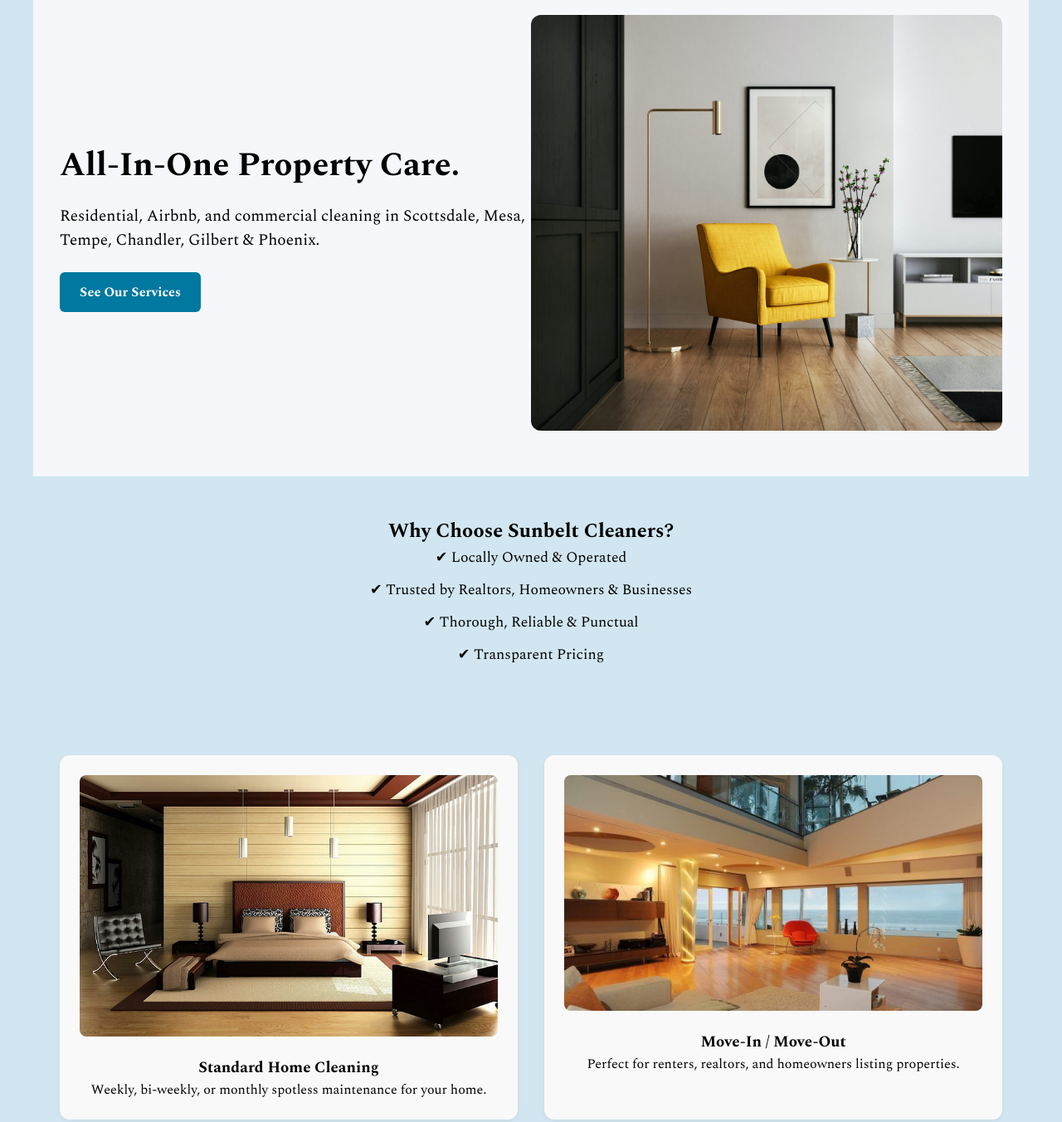
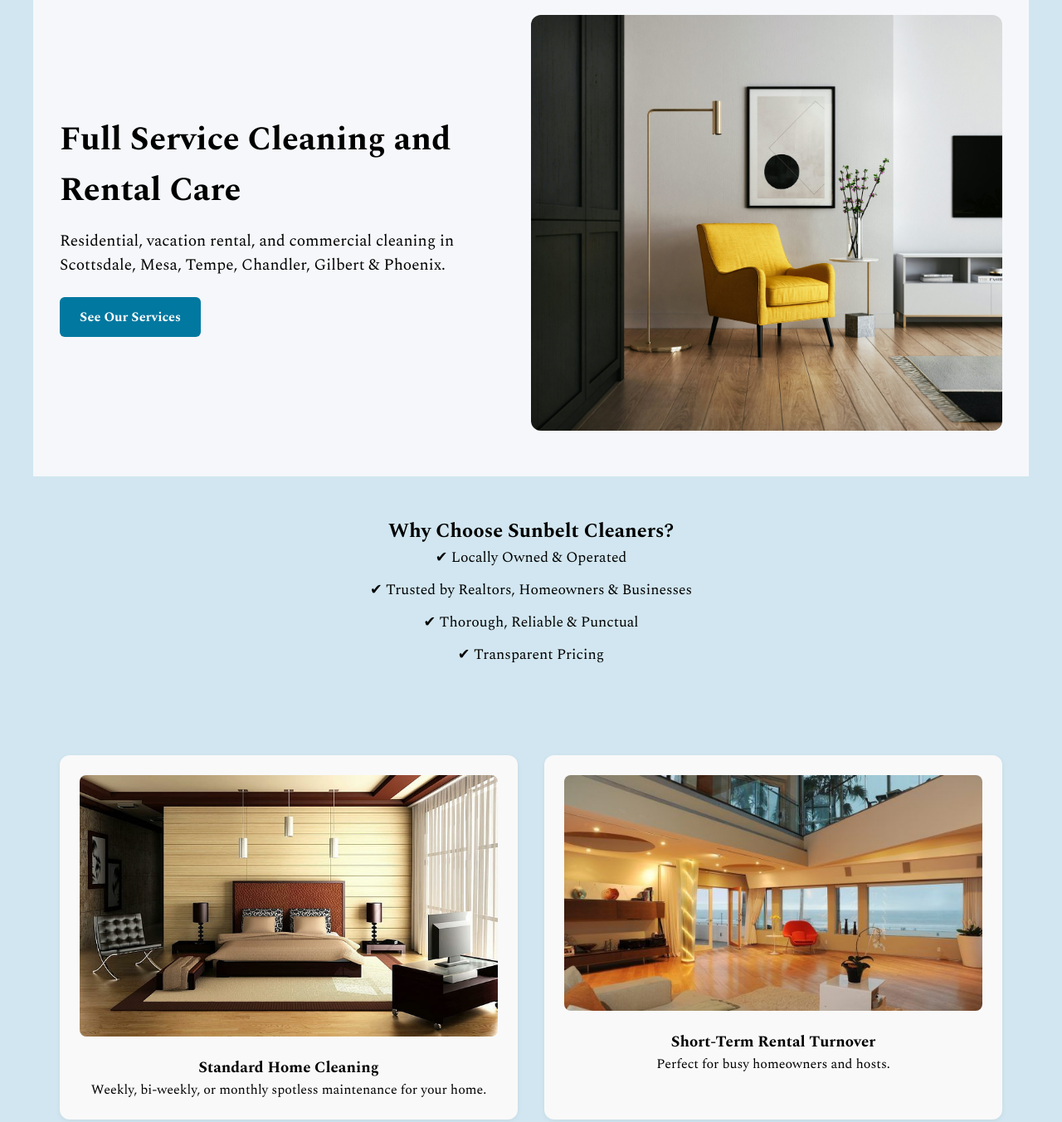
Before and after one commit to leahcouillard04/SunbeltCleaners, a plain HTML site: page index.html in a window 1280 px wide. Shown: the part 120-1472 px from the top of the page at 83% size. Drawn offline with nearby package versions, Linux system fonts and the light colour scheme.

Commit message:
updated to remove airbnb

```diff
--- a/index.html
+++ b/index.html
@@ -38,8 +38,8 @@
 <!-- Hero Section -->
 <section class="hero">
     <div class="hero-text">
-      <h1>All-In-One Property Care.</h1>
-      <p>Residential, Airbnb, and commercial cleaning in Scottsdale, Mesa, Tempe, Chandler, Gilbert & Phoenix.</p>
+      <h1>Full Service Cleaning and Rental Care</h1>
+      <p>Residential, vacation rental, and commercial cleaning in Scottsdale, Mesa, Tempe, Chandler, Gilbert & Phoenix.</p>
       <a href="Services.html" class="btn">See Our Services</a>
     </div>
     <div class="hero-image">
@@ -67,8 +67,8 @@
     </div>
     <div class="service-card">
       <img src="cleanroom4.jpg" alt="Move In Cleaning">
-      <h3>Move-In / Move-Out</h3>
-      <p>Perfect for renters, realtors, and homeowners listing properties.</p>
+      <h3>Short-Term Rental Turnover</h3>
+      <p>Perfect for busy homeowners and hosts.</p>
     </div>
   </section>
 
```
Also changed, not shown: About.html (+2 -1 lines), Services.html (+3 -3 lines).
